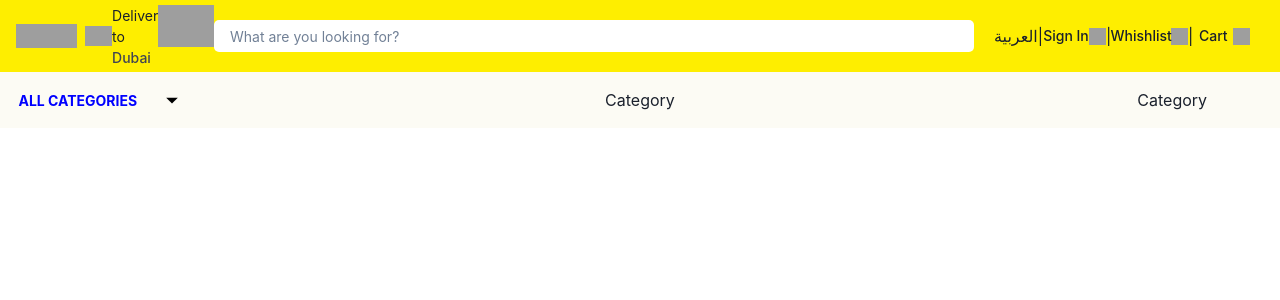
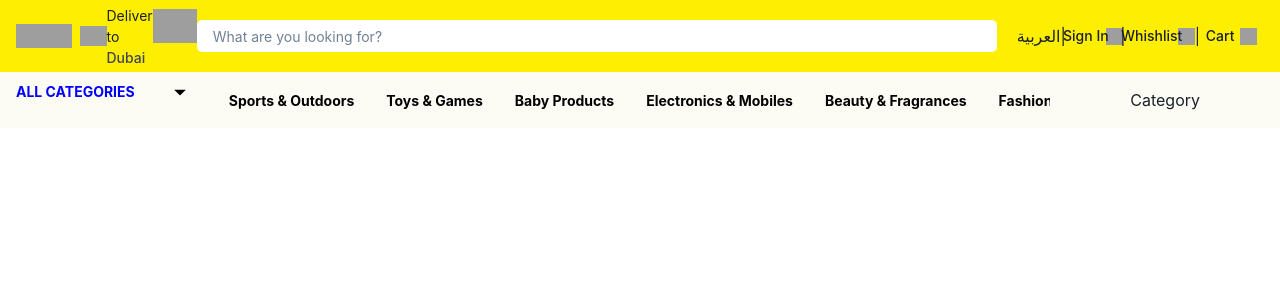
Before and after one commit to Chhaya-chouhan966/Noon, a React (Create React App) app: page / in a window 1280 px wide. Shown: the top 300 px of the page. Built offline with nearby package versions, Linux system fonts and the light colour scheme; grey boxes are pictures that could not be loaded.

Commit message:
first commit

```diff
--- a/src/App.css
+++ b/src/App.css
@@ -2,4 +2,6 @@
     margin: 0;
     padding: 0;
     box-sizing: border-box;
+    height: 100vh;
+    width: 100%;
 }
--- a/src/component/Header/BottomTopBar/BottomTopBar.jsx
+++ b/src/component/Header/BottomTopBar/BottomTopBar.jsx
@@ -3,17 +3,20 @@ import {
     Container,
     Flex
 } from '@chakra-ui/react'
-import AllCategory from './allCategry/AllCategory'
 import Category from './category/Category'
 import SlideBanner from './SliderBaner/SlideBanner'
+import AllCategory from './allCategry/AllCategory'
+
 
 const BottomTopBar = () => {
     return (
         <Container
             // border={"2px solid red"}
-            maxW={"100%"}
+
+            maxW={"full"}
             h={"7vh"}
             bg={"#fcfbf4"}
+            px={0}
         >
             <Flex>
                 <AllCategory />
--- a/src/component/Header/BottomTopBar/SliderBaner/SlideBanner.jsx
+++ b/src/component/Header/BottomTopBar/SliderBaner/SlideBanner.jsx
@@ -4,10 +4,11 @@ const SlideBanner = () => {
     return (
         <Flex
             // border={"2px solid green"}
-            w={"15%"}
+            // w={"15%"}
             h={"7vh"}
             justifyContent={"center"}
             alignItems={"center"}
+            px={"80px"}
         >
             Category
         </Flex>
--- a/src/component/Header/BottomTopBar/allCategry/AllCategory.jsx
+++ b/src/component/Header/BottomTopBar/allCategry/AllCategory.jsx
@@ -1,34 +1,207 @@
 import {
     Box,
+    Button,
+    Image,
+    useDisclosure,
     Flex,
+    HStack,
     Text,
-    Image,
-    Button
-} from '@chakra-ui/react'
-import React from 'react'
-import dropDown from '../../../../assets/dropDown.svg'
+    Stack,
+    Divider,
+    Container,
+
+} from '@chakra-ui/react';
+import React, { useState, useRef, useEffect } from 'react';
+import dropDown from '../../../../assets/dropDown.svg';
+import './allCategory.css'
+
+
+
 const AllCategory = () => {
+    const { onOpen, onClose } = useDisclosure();
+    const [open, setOpen] = useState(false);
+    const buttonRef = useRef(null);
+    const [selectedCategory, setSelectedCategory] = useState("Electronics & Mobiles")
+
+    useEffect(() => {
+        if (open) {
+            document.body.classList.add('dim-overlay');
+        } else {
+            document.body.classList.remove('dim-overlay');
+        }
+    }, [open]);
+
+    const handleMouseEnter = () => {
+        buttonRef.current.style.backgroundColor = '#fcfbf4'
+        setOpen(true);
+    };
+
+    const handleMouseLeave = () => {
+        setOpen(false);
+    };
+
+    const ElectronicProducts = [
+        "Mobiles & accessories",
+        "Laptops & accessories",
+        "Video Games",
+        "Televisions",
+        "Power Banks",
+        "Headphones & Earphones",
+        "Speakers",
+        "Home Appliances",
+        "Wearables",
+        "Camera, Photo & Video",
+        "Tablets & accessories",
+    ]
+
+    const categories = [
+        "Electronics & Mobiles",
+        "Beauty & Fragrances",
+        "Fashion",
+        "Home & Kitchen",
+        "Sports & Outdoors",
+        "Toys & Games",
+        "Baby Products",
+        "Health & Nutrition",
+        "Automotive",
+        "Tools & Home Improvement",
+        "Pet Supplies",
+        "Office Supplies & Stationery",
+        "Music, Movies & TV Shows",
+        "Mahali,"
+    ]
+
     return (
-        <Flex
-            // border={"2px solid blue"}
-            w={"15%"}
-            h={"7vh"}
-            justifyContent={"space-around"}
-            alignItems={"center"}
-            fontWeight={700}
-            fontSize={"14px"}
-            color={"blue"}
-        >
-            ALL CATEGORIES
-            <Button
-                mr={"-5px"}
-                bg={"none"}
+        <>
+            <Container
+                display="flex"
+                flexDirection="column"
+                // border="2px solid blue"
+                maxW={"210px"}
+                h="7vh"
+                position="relative"
             >
-                <Image src={dropDown} alt="Your Image Alt Text" w={"28px"} h={"28px"} color={"blue"} />
-            </Button>
+                <Box
+                    onMouseEnter={handleMouseEnter}
+                    onMouseLeave={handleMouseLeave}
+                    // borderRight={"0.5px solid gray"}
+                    // borderRadius={"none"}
+                    // border="2px solid red"
+                    >
+                    <Button
+                    //  border={"2px solid green"}
+                        ref={buttonRef}
+                        mr="-5px"
+                        bg="none"
+                        w="100%"
+                        h="40px" // Set a fixed height for the button
+                        mx={0}
+                        display="flex"
+                        justifyContent="space-between"
+                        alignItems="center"
+                        fontWeight={700}
+                        fontSize="14px"
+                        color="blue"
+                        position="relative"
+                        px={0}
 
-        </Flex>
-    )
-}
+                    >
+                        ALL CATEGORIES
+                        <Image
+                            src={dropDown}
+                            alt="Your Image Alt Text"
+                            w="28px"
+                            h="28px"
+                            color="blue"
+                        />
+                    </Button>
 
-export default AllCategory
+
+                    <Box
+                        mt="10px"
+                        // border="2px solid red"
+                        position="absolute"
+                        top="30px"
+                        left="0"
+                        width="650px"
+                        display={open ? 'flex' : 'none'}
+
+                    >
+                        <Flex
+
+                            flexDirection={"column"}
+                            // border="2px solid blue"
+                            w={"31.5%"}
+                            borderRight={"0.5px solid gray"}
+                            fontSize={"12px"}
+                            fontWeight={400}
+                            pt={"10px"}
+                            bg={"#fcfbf4"}
+                            pl={"14px"}
+
+                        >
+
+                            {categories.map((ele) => {
+                                return <Text
+                                    _hover={{ color: "blue" }}
+                                    p={"8px 0px"}
+                                    onMouseEnter={() => setSelectedCategory(ele)}
+
+                                >{ele}</Text>
+                            })}
+
+
+                        </Flex>
+                        <Flex
+                            flexDirection={"column"}
+                            w={"68.5%"}
+                            bg={"#ffffff"}
+                        >
+
+
+                            <Text
+                                as={"h2"}
+                                fontWeight={"500"}
+                                h={"50px"}
+                                // border={"2px solid red"}
+                                pl={"12px"}
+                                display={"flex"}
+                                alignItems={"center"}
+                            >Beauty & Fragrances</Text>
+                            <Divider width="90%" color="blue" mx={"12px"} />
+
+                            <Flex pl={"12px"} mt={"10px"}>
+
+                                <Box w={"50%"}>
+                                    <Text as={"p"} fontSize={"14px"} fontWeight={"500"}>Top Brand</Text>
+                                    {selectedCategory === "Electronics & Mobiles" &&
+                                        ElectronicProducts.map((ele) => {
+                                            return <Text
+                                                _hover={{ color: "blue" }}
+                                                mt={"10px"}
+                                                fontSize={"12px"}>{ele}</Text>
+                                        })}
+                                </Box>
+
+                                <Box w={"50%"}>
+                                    <Text fontSize={"14px"} as={"p"} fontWeight={"500"}>Top Brand</Text>
+                                    {selectedCategory === "Electronics & Mobiles" &&
+                                        ElectronicProducts.map((ele) => {
+                                            return <Text
+                                            _hover={{ color: "blue" }}
+                                            mt={"10px"}
+                                            fontSize={"12px"}>{ele}</Text>
+                                        })}
+                                </Box>
+
+                            </Flex>
+
+                        </Flex>
+                    </Box>
+                </Box>
+            </Container>
+        </>
+    );
+};
+
+export default AllCategory;
--- /dev/null
+++ b/src/component/Header/BottomTopBar/allCategry/allCategory.css
@@ -0,0 +1,9 @@
+.dim-overlay {
+    position: fixed;
+    top: 0;
+    left: 0;
+    width: 100%;
+    height: 100%;
+    background-color: rgba(0, 0, 0, 0.5); /* Semi-transparent background */
+    z-index: 1000; /* Ensure it's above other content */
+  }
--- a/src/component/Header/BottomTopBar/category/Category.jsx
+++ b/src/component/Header/BottomTopBar/category/Category.jsx
@@ -1,17 +1,33 @@
-import { Box, Flex } from '@chakra-ui/react'
+import { Box } from '@chakra-ui/react'
 import React from 'react'
+import AllProduct from './Product/AllProduct'
+
 const Category = () => {
+
+
     return (
-        <Flex
-            // border={"2px solid green"}
-            w={"72%"}
+        <Box
+            w={"1000px"}
+            // border={"2px solid red"}
             h={"7vh"}
+
+            display={"flex"}
             justifyContent={"center"}
             alignItems={"center"}
+            overflowX={"scroll"}
+            css={{
+                "&::-webkit-scrollbar": {
+                    display: "none", // Hide vertical scrollbar for WebKit browsers (e.g., Chrome, Safari)
+                },
+                // scrollbarWidth: "none", // Hide vertical scrollbar for Firefox
+            }}
         >
-            Category
-        </Flex>
+
+            {Array.from({ length: 6 }).map((_, index) => (
+                <AllProduct key={index} />
+            ))}
+        </Box>
     )
 }
 
-export default Category
+export default Category;
--- /dev/null
+++ b/src/component/Header/BottomTopBar/category/Product/AllProduct.jsx
@@ -0,0 +1,116 @@
+import {
+    Box,
+    Button,
+    Image,
+    useDisclosure,
+    Flex,
+    HStack,
+    Text,
+    Stack,
+    Divider,
+    Container,
+    Menu,
+    MenuButton,
+    MenuList,
+    MenuItem,
+    MenuItemOption,
+    MenuGroup,
+    MenuOptionGroup,
+    MenuDivider,
+
+} from '@chakra-ui/react';
+import React, { useState, useRef, useEffect } from 'react';
+
+
+
+const AllProduct = () => {
+    const [open, setOpen] = useState(false);
+    const buttonRef = useRef(null);
+    const [selectedCategory, setSelectedCategory] = useState("Electronics & Mobiles")
+
+    useEffect(() => {
+        if (open) {
+            document.body.classList.add('dim-overlay');
+        } else {
+            document.body.classList.remove('dim-overlay');
+        }
+    }, [open]);
+
+    const handleMouseEnter = () => {
+        buttonRef.current.style.backgroundColor = '#fcfbf4'
+        setOpen(true);
+    };
+
+    const handleMouseLeave = () => {
+        setOpen(false);
+    };
+
+    const ElectronicProducts = [
+        "Mobiles & accessories",
+        "Laptops & accessories",
+        "Video Games",
+        "Televisions",
+        "Power Banks",
+        "Headphones & Earphones",
+        "Speakers",
+        "Home Appliances",
+        "Wearables",
+        "Camera, Photo & Video",
+        "Tablets & accessories",
+    ]
+
+    const categories = [
+        "Electronics & Mobiles",
+        "Beauty & Fragrances",
+        "Fashion",
+        "Home & Kitchen",
+        "Sports & Outdoors",
+        "Toys & Games",
+        "Baby Products",
+        // "Health & Nutrition",
+        // "Automotive",
+        // "Tools & Home Improvement",
+        // "Pet Supplies",
+        // "Office Supplies & Stationery",
+        // "Music, Movies & TV Shows",
+        // "Mahali,"
+    ]
+
+    return (
+        <>
+            <Menu
+            >
+                {
+                    categories.map((ele) => {
+                        return <MenuButton
+                            px={4}
+                            py={2}
+                            h={"full"}
+                            transition='all 0.2s'
+                            _hover={{ bg: 'white',  boxShadow:"0 0 5px gray"  }}
+                            // _focus={{ boxShadow: 'outline' }}
+                            whiteSpace="nowrap"
+                            color={"#000000"}
+                            fontSize={"14px"}
+                            fontWeight={"700"}
+                            my={0}
+
+                        >{ele}</MenuButton>
+                    })
+                }
+
+                <MenuList style={{
+                    width: '100vw',
+                }}>
+
+                    <MenuItem>New Window</MenuItem>
+                    <MenuDivider />
+                    <MenuItem>Open...</MenuItem>
+                    <MenuItem>Save File</MenuItem>
+                </MenuList>
+            </Menu>
+        </>
+    )
+};
+
+export default AllProduct
--- a/src/component/Header/TopBar/TopBar.jsx
+++ b/src/component/Header/TopBar/TopBar.jsx
@@ -57,7 +57,7 @@ const TopBar = () => {
             {/* Search Baar */}
             <Box>
                 <Input
-                    w={"760px"}
+                    w={"800px"}
                     h={"32px"}
                     borderRadius={"5px"}
                     outline={"none"}
--- a/src/index.css
+++ b/src/index.css
@@ -1,10 +1,12 @@
 body {
   margin: 0;
+  padding: 0;
   font-family: -apple-system, BlinkMacSystemFont, 'Segoe UI', 'Roboto', 'Oxygen',
     'Ubuntu', 'Cantarell', 'Fira Sans', 'Droid Sans', 'Helvetica Neue',
     sans-serif;
   -webkit-font-smoothing: antialiased;
   -moz-osx-font-smoothing: grayscale;
+
 }
 
 code {
```
